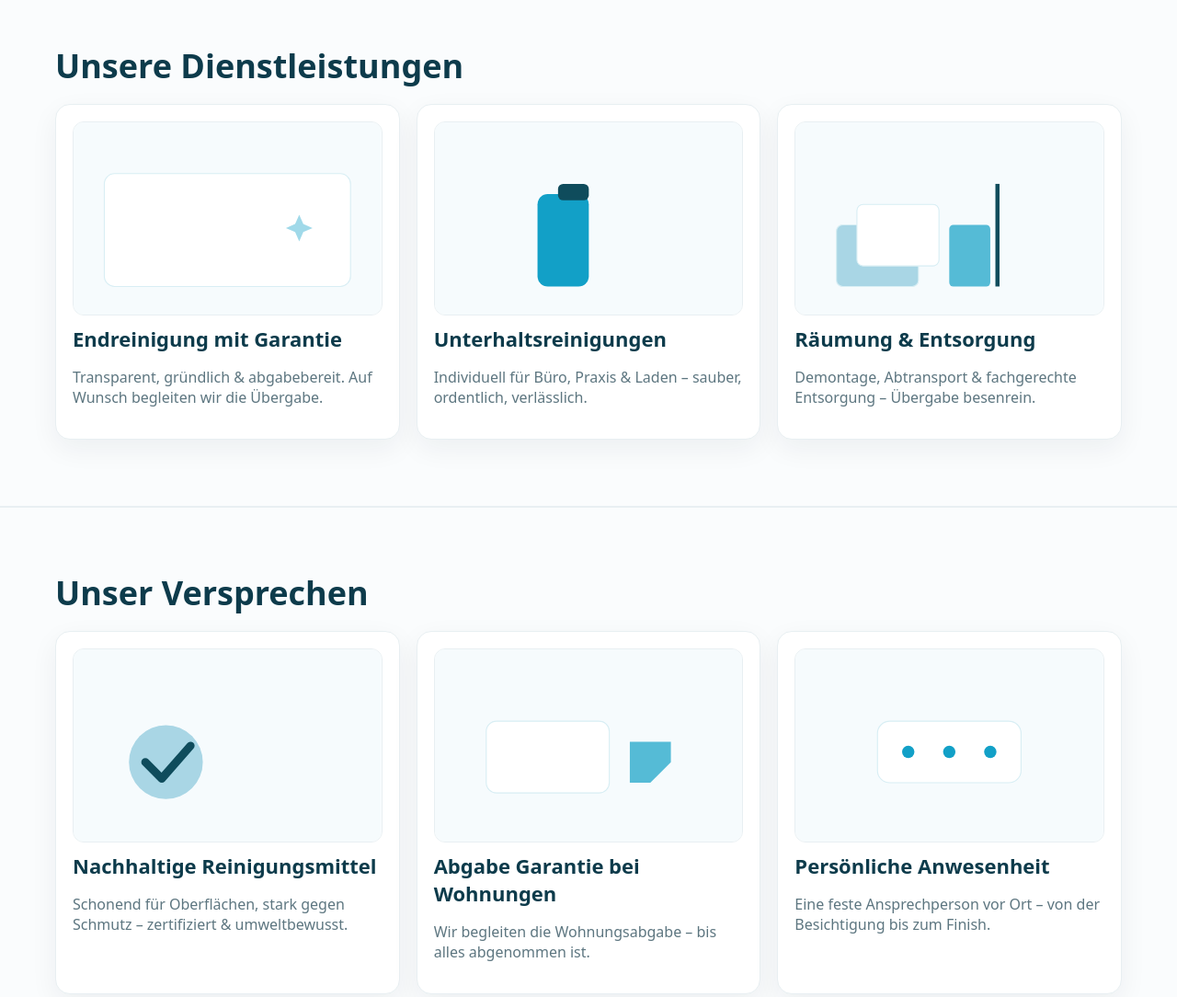
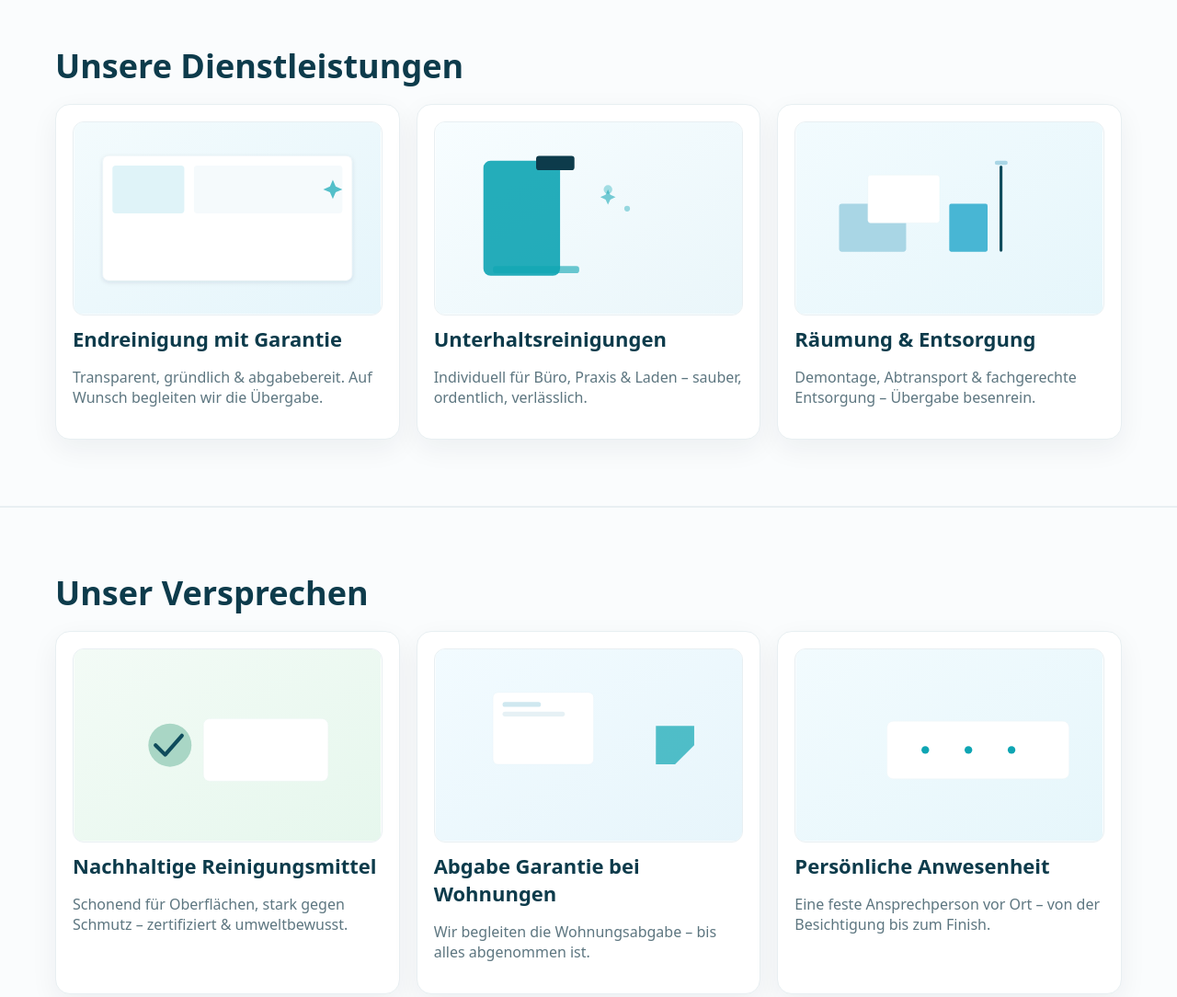
Before and after one commit to slavica1971/glanz-und-klar, a plain HTML site: page index.html in a window 1280 px wide. Shown: the part 800-1884 px from the top of the page at 92% size. Drawn offline with Linux system fonts and the light colour scheme.

Commit message:
Update index.html

```diff
--- a/index.html
+++ b/index.html
@@ -17,7 +17,7 @@
       --brand:#0ea5b3;         /* Türkis */
       --brand-600:#098494;
       --brand-soft:#f3fbfd;
-      --green:#25d366;         /* Grün für Buttons (Match WhatsApp/„grüne Kästen“) */
+      --green:#25d366;         /* Grün für Sprach-Buttons */
       --green-600:#1fad57;
       --container:1160px;
       --radius:16px;
@@ -117,13 +117,13 @@
       border:1px solid var(--line);border-radius:18px;overflow:hidden;box-shadow:var(--shadow);
       aspect-ratio:4/3;background:#f7fafb;display:grid;place-items:center
     }
-    .hero-media img{width:100%;height:100%;object-fit:cover}
+    .hero-media svg{width:100%;height:100%;display:block}
 
     @media (max-width:960px){
       .hero-grid{grid-template-columns:1fr;gap:20px}
     }
 
-    /* ===== Stripes ===== */
+    /* ===== Grids & Cards ===== */
     .stripe{background:#fafcfd;border-top:1px solid var(--line);border-bottom:1px solid var(--line)}
     .grid{display:grid;gap:18px}
     .grid-3{grid-template-columns:repeat(3,1fr)}
@@ -134,6 +134,7 @@
       background:#fff;border:1px solid var(--line);border-radius:16px;padding:18px;box-shadow:var(--shadow)
     }
     .thumb{aspect-ratio:16/10;border-radius:12px;border:1px solid var(--line);overflow:hidden;background:#fff;margin-bottom:10px}
+    .thumb svg{width:100%;height:100%;display:block}
     .price{font-size:28px;font-weight:900;letter-spacing:.2px}
 
     /* ===== Steps ===== */
@@ -230,6 +231,7 @@
         </div>
       </div>
 
+      <!-- Medienkachel -->
       <div class="hero-media" aria-hidden="true">
         <svg viewBox="0 0 1200 900" xmlns="http://www.w3.org/2000/svg" role="img" aria-label="Saubere, helle Wohnung mit Glanz">
           <defs>
@@ -261,6 +263,7 @@
           <rect y="720" width="1200" height="180" fill="#e9f3f6"/>
         </svg>
       </div>
+    </div>
   </section>
 
   <!-- ===== Leistungen ===== -->
@@ -269,11 +272,25 @@
       <h2 id="s-leistungen">Unsere Dienstleistungen</h2>
       <div class="grid grid-3">
         <article class="card">
-          <div class="thumb">
-            <svg viewBox="0 0 300 200" xmlns="http://www.w3.org/2000/svg">
-              <rect width="300" height="200" fill="#f6fbfd"/>
-              <rect x="30" y="50" width="240" height="110" rx="10" fill="#fff" stroke="#d8eef4"/>
-              <path d="M220 90 l4 9 9 4-9 4-4 9-4-9-9-4 9-4z" fill="#12a0c7" opacity="0.4"/>
+          <div class="thumb" aria-label="Endreinigung – Bad und Küche glänzen">
+            <!-- SVG 1: Endreinigung -->
+            <svg viewBox="0 0 1280 800" xmlns="http://www.w3.org/2000/svg" role="img">
+              <defs>
+                <linearGradient id="g1" x1="0" y1="0" x2="1" y2="1">
+                  <stop offset="0" stop-color="#f3fbfd"/><stop offset="1" stop-color="#e5f5fb"/>
+                </linearGradient>
+                <filter id="ds1" x="-20%" y="-20%" width="140%" height="140%">
+                  <feDropShadow dx="0" dy="6" stdDeviation="10" flood-color="#0b3c49" flood-opacity=".12"/>
+                </filter>
+              </defs>
+              <rect width="1280" height="800" fill="url(#g1)"/>
+              <g filter="url(#ds1)">
+                <rect x="120" y="140" width="1040" height="520" rx="24" fill="#fff" stroke="#e6eef2"/>
+                <rect x="160" y="180" width="300" height="200" rx="14" fill="#dff3f8"/>
+                <rect x="500" y="180" width="620" height="200" rx="14" fill="#f5fafc"/>
+                <rect x="160" y="410" width="960" height="200" rx="14" fill="#ffffff"/>
+                <path d="M1080 240 l12 28 28 12-28 12-12 28-12-28-28-12 28-12z" fill="#0ea5b3" opacity=".7"/>
+              </g>
             </svg>
           </div>
           <h3>Endreinigung mit Garantie</h3>
@@ -281,11 +298,23 @@
         </article>
 
         <article class="card">
-          <div class="thumb">
-            <svg viewBox="0 0 300 200" xmlns="http://www.w3.org/2000/svg">
-              <rect width="300" height="200" fill="#f6fbfd"/>
-              <rect x="100" y="70" width="50" height="90" rx="10" fill="#12a0c7"/>
-              <rect x="120" y="60" width="30" height="16" rx="5" fill="#0f4c5c"/>
+          <div class="thumb" aria-label="Unterhaltsreinigung – Sprayflasche, Tuch, Ordnung">
+            <!-- SVG 2: Unterhaltsreinigungen -->
+            <svg viewBox="0 0 1280 800" xmlns="http://www.w3.org/2000/svg" role="img">
+              <defs>
+                <linearGradient id="g2" x1="0" y1="0" x2="1" y2="1">
+                  <stop offset="0" stop-color="#f7fdff"/><stop offset="1" stop-color="#eaf6fa"/>
+                </linearGradient>
+              </defs>
+              <rect width="1280" height="800" fill="url(#g2)"/>
+              <g transform="translate(200,160)">
+                <rect x="0" y="0" width="320" height="480" rx="30" fill="#0ea5b3" opacity=".9"/>
+                <rect x="220" y="-20" width="160" height="60" rx="12" fill="#0d3b4b"/>
+                <rect x="40" y="440" width="360" height="30" rx="12" fill="#0ea5b3" opacity=".6"/>
+                <circle cx="520" cy="120" r="18" fill="#0ea5b3" opacity=".35"/>
+                <path d="M520 120 l10 22 22 10-22 10-10 22-10-22-22-10 22-10z" fill="#0ea5b3" opacity=".55"/>
+                <circle cx="600" cy="200" r="12" fill="#0ea5b3" opacity=".4"/>
+              </g>
             </svg>
           </div>
           <h3>Unterhaltsreinigungen</h3>
@@ -293,13 +322,22 @@
         </article>
 
         <article class="card">
-          <div class="thumb">
-            <svg viewBox="0 0 300 200" xmlns="http://www.w3.org/2000/svg">
-              <rect width="300" height="200" fill="#f6fbfd"/>
-              <rect x="40" y="100" width="80" height="60" rx="6" fill="#a9d6e5" stroke="#d8eef4"/>
-              <rect x="60" y="80" width="80" height="60" rx="6" fill="#fff" stroke="#d8eef4"/>
-              <rect x="150" y="100" width="40" height="60" rx="4" fill="#12a0c7" opacity="0.7"/>
-              <rect x="195" y="60" width="4" height="100" fill="#0f4c5c"/>
+          <div class="thumb" aria-label="Räumung & Entsorgung – Kartons, Besen, besenrein">
+            <!-- SVG 3: Räumung & Entsorgung -->
+            <svg viewBox="0 0 1280 800" xmlns="http://www.w3.org/2000/svg" role="img">
+              <defs>
+                <linearGradient id="g3" x1="0" y1="0" x2="1" y2="1">
+                  <stop offset="0" stop-color="#f2fbfe"/><stop offset="1" stop-color="#e6f6fb"/>
+                </linearGradient>
+              </defs>
+              <rect width="1280" height="800" fill="url(#g3)"/>
+              <g transform="translate(180,220)">
+                <rect x="0" y="120" width="280" height="200" rx="12" fill="#a9d6e5"/>
+                <rect x="120" y="0" width="300" height="200" rx="12" fill="#ffffff" stroke="#d8eef4"/>
+                <rect x="460" y="120" width="160" height="200" rx="8" fill="#12a0c7" opacity=".75"/>
+                <rect x="670" y="-40" width="12" height="360" rx="6" fill="#0f4c5c"/>
+                <rect x="650" y="-60" width="54" height="18" rx="9" fill="#a9d6e5"/>
+              </g>
             </svg>
           </div>
           <h3>Räumung &amp; Entsorgung</h3>
@@ -315,11 +353,20 @@
       <h2 id="s-versprechen">Unser Versprechen</h2>
       <div class="grid grid-3">
         <article class="card">
-          <div class="thumb" aria-hidden="true">
-            <svg viewBox="0 0 300 200" xmlns="http://www.w3.org/2000/svg">
-              <rect width="300" height="200" fill="#f6fbfd"/>
-              <circle cx="90" cy="110" r="36" fill="#a9d6e5"/>
-              <path d="M70 110 l16 16 28-32" stroke="#0f4c5c" stroke-width="8" fill="none" stroke-linecap="round" stroke-linejoin="round"/>
+          <div class="thumb" aria-label="Nachhaltige Reinigungsmittel – Blatt & Häkchen">
+            <!-- SVG 4: Nachhaltige Reinigungsmittel -->
+            <svg viewBox="0 0 1280 800" xmlns="http://www.w3.org/2000/svg" role="img">
+              <defs>
+                <linearGradient id="p1" x1="0" y1="0" x2="1" y2="1">
+                  <stop offset="0" stop-color="#f3fbf6"/><stop offset="1" stop-color="#e6f7ed"/>
+                </linearGradient>
+              </defs>
+              <rect width="1280" height="800" fill="url(#p1)"/>
+              <g transform="translate(280,200)">
+                <circle cx="120" cy="200" r="90" fill="#a9d6c5"/>
+                <path d="M60 200 l40 40 70-80" stroke="#0f4c5c" stroke-width="16" fill="none" stroke-linecap="round" stroke-linejoin="round"/>
+                <rect x="260" y="90" width="520" height="260" rx="26" fill="#fff" stroke="#e6eef2"/>
+              </g>
             </svg>
           </div>
           <h3>Nachhaltige Reinigungsmittel</h3>
@@ -327,11 +374,21 @@
         </article>
 
         <article class="card">
-          <div class="thumb" aria-hidden="true">
-            <svg viewBox="0 0 300 200" xmlns="http://www.w3.org/2000/svg">
-              <rect width="300" height="200" fill="#f6fbfd"/>
-              <rect x="50" y="70" width="120" height="70" rx="10" fill="#fff" stroke="#d8eef4"/>
-              <path d="M210 130 l-20 0 0 -40 40 0 0 20 -20 20" fill="#12a0c7" opacity=".7"/>
+          <div class="thumb" aria-label="Abgabegarantie – Schlüssel und Dokument">
+            <!-- SVG 5: Abgabe Garantie bei Wohnungen -->
+            <svg viewBox="0 0 1280 800" xmlns="http://www.w3.org/2000/svg" role="img">
+              <defs>
+                <linearGradient id="p2" x1="0" y1="0" x2="1" y2="1">
+                  <stop offset="0" stop-color="#f2fbff"/><stop offset="1" stop-color="#e7f5fb"/>
+                </linearGradient>
+              </defs>
+              <rect width="1280" height="800" fill="url(#p2)"/>
+              <g transform="translate(240,180)">
+                <rect x="0" y="0" width="420" height="300" rx="20" fill="#fff" stroke="#dcecf1"/>
+                <rect x="40" y="40" width="160" height="20" rx="10" fill="#cfe8f0"/>
+                <rect x="40" y="80" width="260" height="20" rx="10" fill="#e6f1f5"/>
+                <path d="M760 300 l-80 0 0 -160 160 0 0 80 -80 80" fill="#0ea5b3" opacity=".7"/>
+              </g>
             </svg>
           </div>
           <h3>Abgabe Garantie bei Wohnungen</h3>
@@ -339,13 +396,21 @@
         </article>
 
         <article class="card">
-          <div class="thumb" aria-hidden="true">
-            <svg viewBox="0 0 300 200" xmlns="http://www.w3.org/2000/svg">
-              <rect width="300" height="200" fill="#f6fbfd"/>
-              <rect x="80" y="70" width="140" height="60" rx="12" fill="#fff" stroke="#d8eef4"/>
-              <circle cx="110" cy="100" r="6" fill="#12a0c7"/>
-              <circle cx="150" cy="100" r="6" fill="#12a0c7"/>
-              <circle cx="190" cy="100" r="6" fill="#12a0c7"/>
+          <div class="thumb" aria-label="Persönliche Anwesenheit – Kommunikation">
+            <!-- SVG 6: Persönliche Anwesenheit -->
+            <svg viewBox="0 0 1280 800" xmlns="http://www.w3.org/2000/svg" role="img">
+              <defs>
+                <linearGradient id="p3" x1="0" y1="0" x2="1" y2="1">
+                  <stop offset="0" stop-color="#f2fbfe"/><stop offset="1" stop-color="#e6f6fb"/>
+                </linearGradient>
+              </defs>
+              <rect width="1280" height="800" fill="url(#p3)"/>
+              <g transform="translate(240,180)">
+                <rect x="140" y="120" width="760" height="240" rx="26" fill="#fff" stroke="#e6eef2"/>
+                <circle cx="300" cy="240" r="16" fill="#0ea5b3"/>
+                <circle cx="480" cy="240" r="16" fill="#0ea5b3"/>
+                <circle cx="660" cy="240" r="16" fill="#0ea5b3"/>
+              </g>
             </svg>
           </div>
           <h3>Persönliche Anwesenheit</h3>
@@ -594,17 +659,17 @@
         document.querySelector('.btn.btn-wa')?.replaceChildren(t(lang,'offer.form.wa'));
       }
 
-      // Title & Meta (optional dynamisch pro Sprache)
+      // Title & <html lang>
       document.title = (lang==='en')
         ? "Glanz & Klar – Your local cleaning fairy"
         : "Glanz & Klar – Ihre lokale Putzfee";
+      document.documentElement.setAttribute('lang', lang);
     }
 
-    // === Sprach-Buttons (statt Select) ===
+    // === Sprach-Buttons Init (statt Select) ===
     const btns = document.querySelectorAll('.lang-switch .lang-btn');
     const saved = localStorage.getItem('lang') || 'de';
-    applyLang(saved);
-    setActive(saved);
+    applyLang(saved); setActive(saved);
 
     btns.forEach(btn=>{
       btn.addEventListener('click', ()=>{
@@ -612,8 +677,6 @@
         localStorage.setItem('lang', lang);
         applyLang(lang);
         setActive(lang);
-        // html lang-Attribut setzen (SEO/Accessibility)
-        document.documentElement.setAttribute('lang', lang);
       });
     });
 
```
Lines whose indentation alone changed are shown as unchanged.
